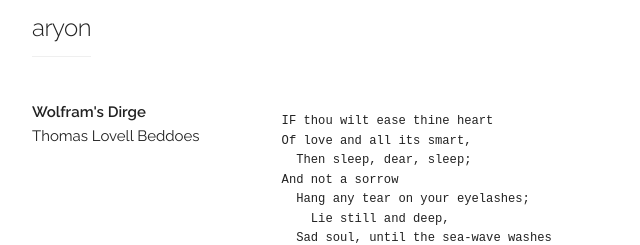
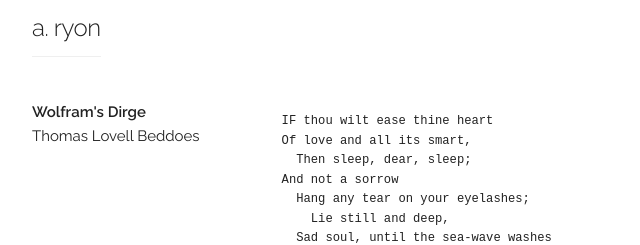
Before and after one commit to ryon5948/ryon5948.github.io, a plain HTML site: page index.html in a window 1280 px wide. Shown: the top 245 px of the page, 128-768 px from the left. Drawn offline with nearby package versions, Linux system fonts and the light colour scheme.

Commit message:
Updating heading and title

```diff
--- a/index.html
+++ b/index.html
@@ -5,7 +5,7 @@
   <!-- Basic Page Needs
   –––––––––––––––––––––––––––––––––––––––––––––––––– -->
   <meta charset="utf-8">
-  <title>aryon</title>
+  <title>a. ryon</title>
   <meta name="description" content="">
   <meta name="author" content="">
 
@@ -35,7 +35,7 @@
   <div class="section hero">
     <div class="container">
       <div class="row">
-          <h5 class="heading">aryon</h5>
+          <h5 class="heading">a. ryon</h5>
       </div>
     </div>
   </div>
```
